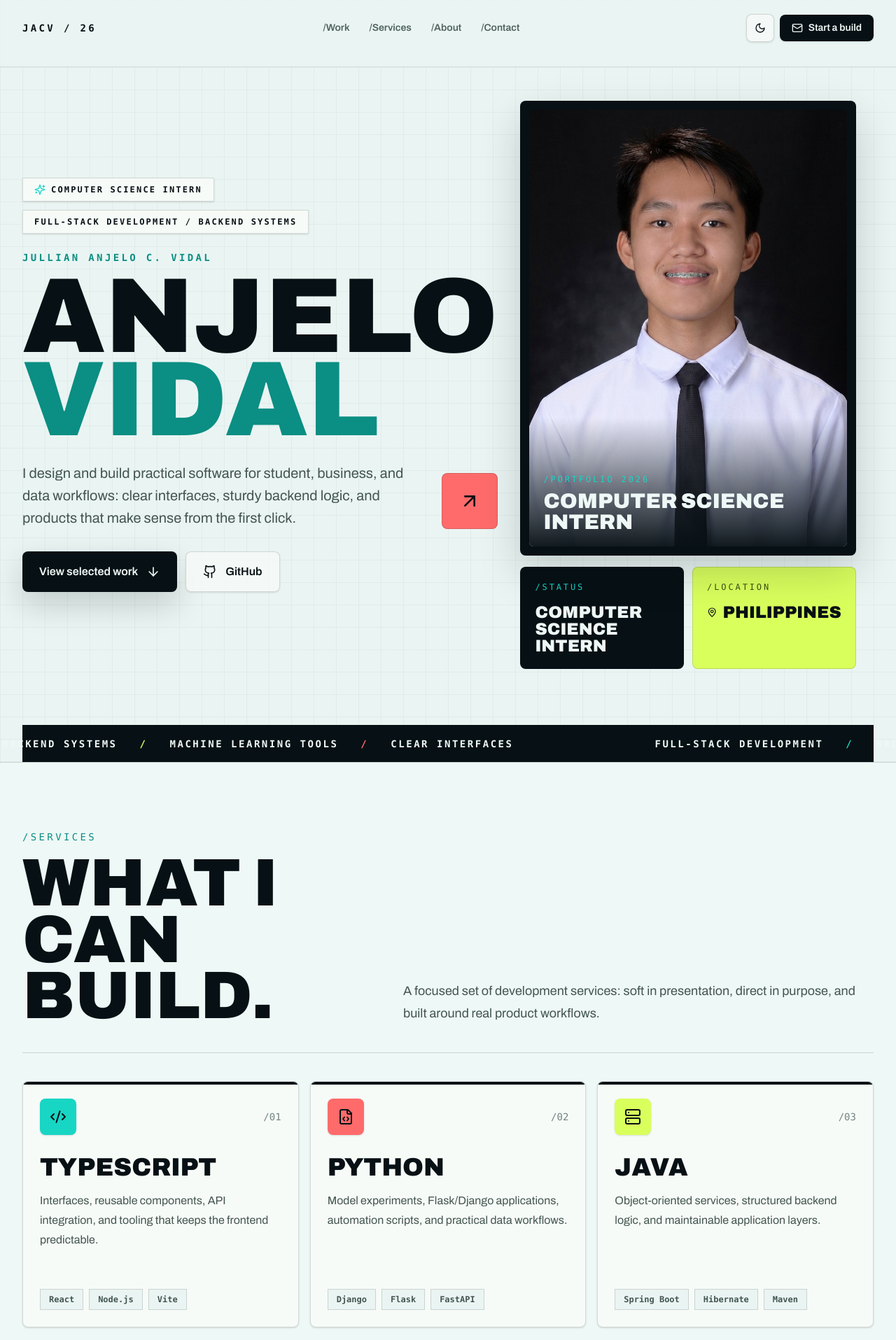
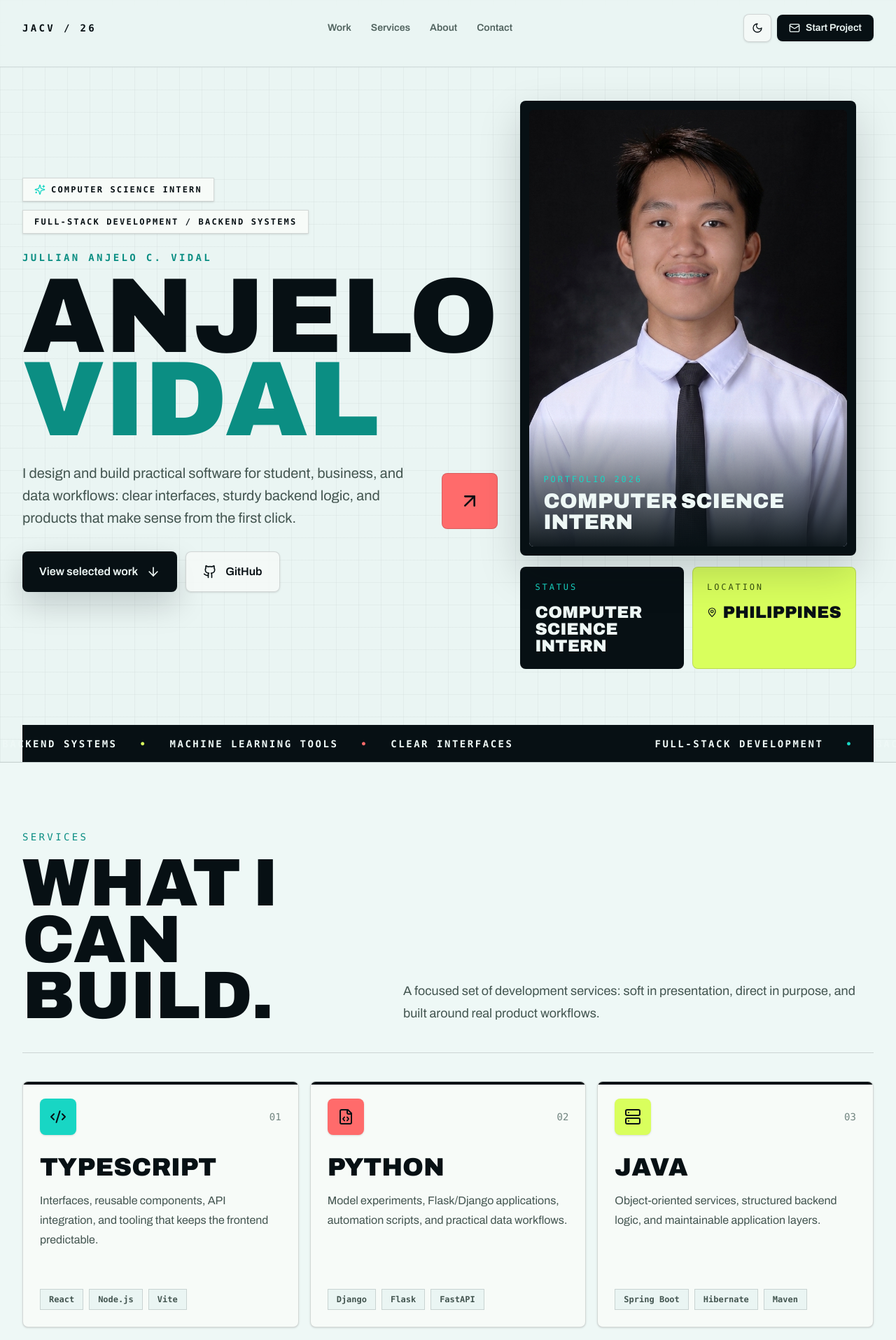
Before and after one commit to beep-anjero/Anjelo-Portfolio, a React (Vite) app: page / in a window 1280 px wide. Shown: the top 1915 px of the page at 70% size. Built offline with nearby package versions, Linux system fonts and the light colour scheme.

Commit message:
feat: Update contact section and hero section for better clarity and user engagement

```diff
--- a/src/app/components/About.tsx
+++ b/src/app/components/About.tsx
@@ -35,7 +35,7 @@ export function About() {
 
         <div className="grid gap-12 lg:grid-cols-[0.9fr_1.1fr] lg:items-start">
           <div className="lg:sticky lg:top-10">
-            <p className="font-mono text-sm uppercase tracking-[0.24em] text-[#0b8e83] dark:text-[#18d6c4]">/About</p>
+            <p className="font-mono text-sm uppercase tracking-[0.24em] text-[#0b8e83] dark:text-[#18d6c4]">About</p>
             <h2 className="mt-4 text-5xl font-black uppercase leading-[0.84] sm:text-7xl lg:text-8xl">
               Practical engineer. Curious builder.
             </h2>
@@ -63,7 +63,7 @@ export function About() {
             })}
 
             <div className="rounded-[8px] border border-[#071014]/15 bg-[#071014] p-6 text-[#eef8f6] sm:col-span-2 dark:border-[#eef8f6]/15 dark:bg-[#d9ff5d] dark:text-[#071014]">
-              <p className="font-mono text-xs uppercase tracking-[0.24em] text-[#18d6c4] dark:text-[#496516]">/Working style</p>
+              <p className="font-mono text-xs uppercase tracking-[0.24em] text-[#18d6c4] dark:text-[#496516]">Working style</p>
               <p className="mt-4 text-2xl font-black uppercase leading-tight sm:text-3xl">
                 I like software that is direct, maintainable, and easy to explain to the next person who has to improve it.
               </p>
--- a/src/app/components/Contact.tsx
+++ b/src/app/components/Contact.tsx
@@ -15,7 +15,7 @@ export function Contact() {
     <footer id="contact" className="bg-[#071014] px-4 py-20 text-[#eef8f6] transition-colors duration-500 sm:px-6 lg:px-8">
       <div className="mx-auto grid max-w-7xl gap-10 lg:grid-cols-[1fr_auto] lg:items-end">
         <div>
-          <p className="font-mono text-sm uppercase tracking-[0.24em] text-[#18d6c4]">/Contact</p>
+          <p className="font-mono text-sm uppercase tracking-[0.24em] text-[#18d6c4]">Contact</p>
           <h2 className="mt-4 max-w-5xl text-5xl font-black uppercase leading-[0.84] sm:text-7xl lg:text-8xl">
             Start a project with me.
           </h2>
--- a/src/app/components/Hero.tsx
+++ b/src/app/components/Hero.tsx
@@ -21,10 +21,10 @@ export function Hero({ isDark, onToggleTheme }: HeroProps) {
         </a>
 
         <nav className="hidden items-center gap-7 text-sm font-semibold text-[#51635f] dark:text-[#a7bbb6] md:flex">
-          <a className="transition hover:text-[#071014] dark:hover:text-white" href="#projects">/Work</a>
-          <a className="transition hover:text-[#071014] dark:hover:text-white" href="#services">/Services</a>
-          <a className="transition hover:text-[#071014] dark:hover:text-white" href="#about">/About</a>
-          <a className="transition hover:text-[#071014] dark:hover:text-white" href="#contact">/Contact</a>
+          <a className="transition hover:text-[#071014] dark:hover:text-white" href="#projects">Work</a>
+          <a className="transition hover:text-[#071014] dark:hover:text-white" href="#services">Services</a>
+          <a className="transition hover:text-[#071014] dark:hover:text-white" href="#about">About</a>
+          <a className="transition hover:text-[#071014] dark:hover:text-white" href="#contact">Contact</a>
         </nav>
 
         <div className="flex items-center gap-2">
@@ -39,10 +39,10 @@ export function Hero({ isDark, onToggleTheme }: HeroProps) {
           <a
             href="mailto:anjelovidal28@gmail.com"
             className="inline-flex h-10 w-10 items-center justify-center rounded-[8px] border border-[#071014]/15 bg-[#071014] text-[#eef8f6] shadow-sm backdrop-blur transition hover:-translate-y-0.5 hover:bg-[#18d6c4] hover:text-[#071014] sm:h-auto sm:w-auto sm:gap-2 sm:px-4 sm:py-2 dark:border-[#eef8f6]/15 dark:bg-[#eef8f6] dark:text-[#071014] dark:hover:bg-[#18d6c4]"
-            aria-label="Email Anjelo"
+            aria-label="Start Project"
           >
             <Mail className="h-4 w-4" />
-            <span className="hidden text-sm font-semibold sm:inline">Start a build</span>
+            <span className="hidden text-sm font-semibold sm:inline">Start Project</span>
           </a>
         </div>
       </header>
@@ -109,18 +109,18 @@ export function Hero({ isDark, onToggleTheme }: HeroProps) {
               className="h-[30rem] w-full rounded-[6px] object-cover object-top sm:h-[36rem] lg:h-[39rem]"
             />
             <div className="pointer-events-none absolute inset-x-3 bottom-3 rounded-b-[6px] bg-gradient-to-t from-[#071014]/95 via-[#071014]/50 to-transparent p-5 pt-20 text-[#eef8f6]">
-              <p className="font-mono text-xs uppercase tracking-[0.24em] text-[#18d6c4]">/Portfolio 2026</p>
+              <p className="font-mono text-xs uppercase tracking-[0.24em] text-[#18d6c4]">Portfolio 2026</p>
               <p className="mt-2 text-3xl font-black uppercase leading-none">Computer Science Intern</p>
             </div>
           </div>
 
           <div className="grid gap-3 sm:grid-cols-2">
             <div className="rounded-[8px] border border-[#071014]/15 bg-[#071014] p-5 text-[#eef8f6] dark:border-[#eef8f6]/15 dark:bg-[#eef8f6] dark:text-[#071014]">
-              <p className="font-mono text-xs uppercase tracking-[0.24em] text-[#18d6c4] dark:text-[#0b776e]">/Status</p>
+              <p className="font-mono text-xs uppercase tracking-[0.24em] text-[#18d6c4] dark:text-[#0b776e]">Status</p>
               <p className="mt-4 text-2xl font-black uppercase leading-none">Computer Science Intern</p>
             </div>
             <div className="rounded-[8px] border border-[#071014]/15 bg-[#d9ff5d] p-5 text-[#071014] dark:border-[#eef8f6]/15">
-              <p className="font-mono text-xs uppercase tracking-[0.24em] text-[#38530f]">/Location</p>
+              <p className="font-mono text-xs uppercase tracking-[0.24em] text-[#38530f]">Location</p>
               <p className="mt-4 flex items-center gap-2 text-2xl font-black uppercase leading-none">
                 <MapPin className="h-5 w-5" />
                 Philippines
@@ -135,11 +135,11 @@ export function Hero({ isDark, onToggleTheme }: HeroProps) {
           {[0, 1].map((group) => (
             <div key={group} className="flex min-w-[50%] gap-8">
               <span>Full-stack development</span>
-              <span className="text-[#18d6c4] dark:text-[#0b8e83]">/</span>
+              <span className="text-[#18d6c4] dark:text-[#0b8e83]">•</span>
               <span>Backend systems</span>
-              <span className="text-[#d9ff5d] dark:text-[#0b776e]">/</span>
+              <span className="text-[#d9ff5d] dark:text-[#0b776e]">•</span>
               <span>Machine learning tools</span>
-              <span className="text-[#ff6b6b]">/</span>
+              <span className="text-[#ff6b6b]">•</span>
               <span>Clear interfaces</span>
             </div>
           ))}
--- a/src/app/components/PowerTrio.tsx
+++ b/src/app/components/PowerTrio.tsx
@@ -30,7 +30,7 @@ export function PowerTrio() {
       <div className="mx-auto max-w-7xl">
         <div className="grid gap-8 border-b border-[#071014]/15 pb-10 dark:border-[#eef8f6]/15 lg:grid-cols-[0.82fr_1.18fr] lg:items-end">
           <div>
-            <p className="font-mono text-sm uppercase tracking-[0.24em] text-[#0b8e83] dark:text-[#18d6c4]">/Services</p>
+            <p className="font-mono text-sm uppercase tracking-[0.24em] text-[#0b8e83] dark:text-[#18d6c4]">Services</p>
             <h2 className="mt-4 text-5xl font-black uppercase leading-[0.84] sm:text-7xl lg:text-8xl">
               What I can build.
             </h2>
@@ -51,7 +51,7 @@ export function PowerTrio() {
                   <div className={`flex h-[3.25rem] w-[3.25rem] items-center justify-center rounded-[8px] ${tech.accent} shadow-sm transition group-hover:rotate-3`}>
                     <Icon className="h-6 w-6" />
                   </div>
-                  <span className="font-mono text-sm text-[#70847f] dark:text-[#91a5a0]">/0{index + 1}</span>
+                  <span className="font-mono text-sm text-[#70847f] dark:text-[#91a5a0]">0{index + 1}</span>
                 </div>
 
                 <h3 className="mt-7 text-4xl font-black uppercase leading-none">{tech.name}</h3>
@@ -74,7 +74,7 @@ export function PowerTrio() {
             <Database className="h-6 w-6" />
           </div>
           <div>
-            <p className="font-mono text-xs uppercase tracking-[0.24em] text-[#18d6c4] dark:text-[#496516]">/Also comfortable with</p>
+            <p className="font-mono text-xs uppercase tracking-[0.24em] text-[#18d6c4] dark:text-[#496516]">Also comfortable with</p>
             <div className="mt-3 flex flex-wrap gap-2">
               {['PHP', 'Dart', 'JavaScript', 'C++', 'PostgreSQL', 'MySQL', 'MongoDB', 'Redis', 'Docker', 'Git', 'AWS'].map((skill) => (
                 <span key={skill} className="border border-white/15 bg-white/10 px-3 py-1.5 font-mono text-xs dark:border-[#071014]/15 dark:bg-[#071014]/10">
--- a/src/app/components/Projects.tsx
+++ b/src/app/components/Projects.tsx
@@ -40,7 +40,7 @@ export function Projects() {
       <div className="mx-auto max-w-7xl">
         <div className="mb-10 grid gap-8 border-b border-[#071014]/15 pb-10 dark:border-[#eef8f6]/15 lg:grid-cols-[1fr_auto] lg:items-end">
           <div>
-            <p className="font-mono text-sm uppercase tracking-[0.24em] text-[#0b8e83] dark:text-[#18d6c4]">/Featured builds</p>
+            <p className="font-mono text-sm uppercase tracking-[0.24em] text-[#0b8e83] dark:text-[#18d6c4]">Featured builds</p>
             <h2 className="mt-4 max-w-4xl text-5xl font-black uppercase leading-[0.84] sm:text-7xl lg:text-8xl">
               Work with a job to do.
             </h2>
@@ -67,7 +67,7 @@ export function Projects() {
                   {project.eyebrow}
                 </span>
                 <span className="absolute bottom-5 right-5 font-mono text-6xl font-black text-white/85">
-                  /0{index + 1}
+                  0{index + 1}
                 </span>
               </div>
 
```
Also changed, not shown: src/main.tsx (+6 -4 lines), src/styles/index.css (line endings or trailing spaces).
